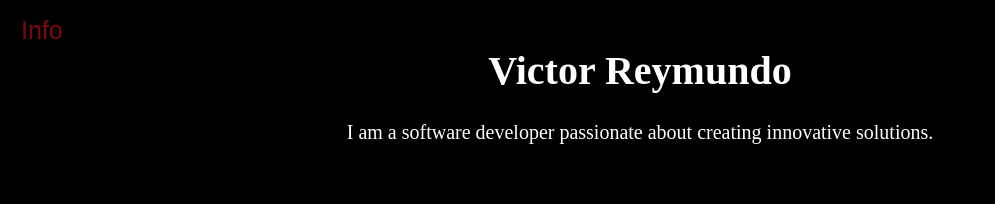
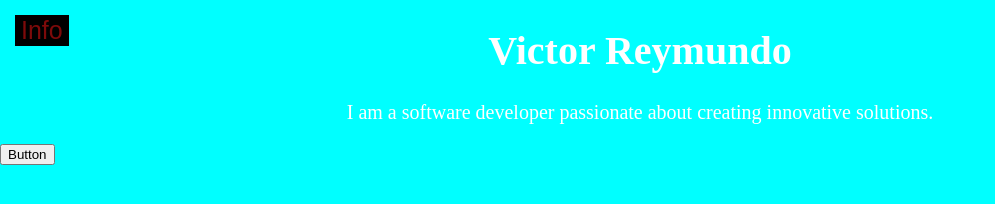
Before and after one commit to Victor-Reymundo/Victor-Reymundo, a plain HTML site: page index.html in a window 1280 px wide. Shown: the whole page, without its empty margins (0-995 px from the left). Drawn offline with Linux system fonts and the light colour scheme.

Commit message:
Update index.html

```diff
--- a/index.html
+++ b/index.html
@@ -8,15 +8,24 @@
 
     <body>
 
-    <div class="background-layer">
+     <div>
         <button class="left-top-bt">Info</button>
+    </div>
 
 
+    <div class="my-bio">
+
         <h1 class="my-name">Victor Reymundo</h1>
-        <p class="my-bio">I am a software developer passionate about
+
+        <p class="my-bio-section">I am a software developer passionate about
         creating innovative solutions. </p>
-    <div>
 
+
+    </div>
+
+    <div class="middle-button">
+         <button class="middle-bt">Button</button>
+    </div>
 
     </body>
 </html>
```
